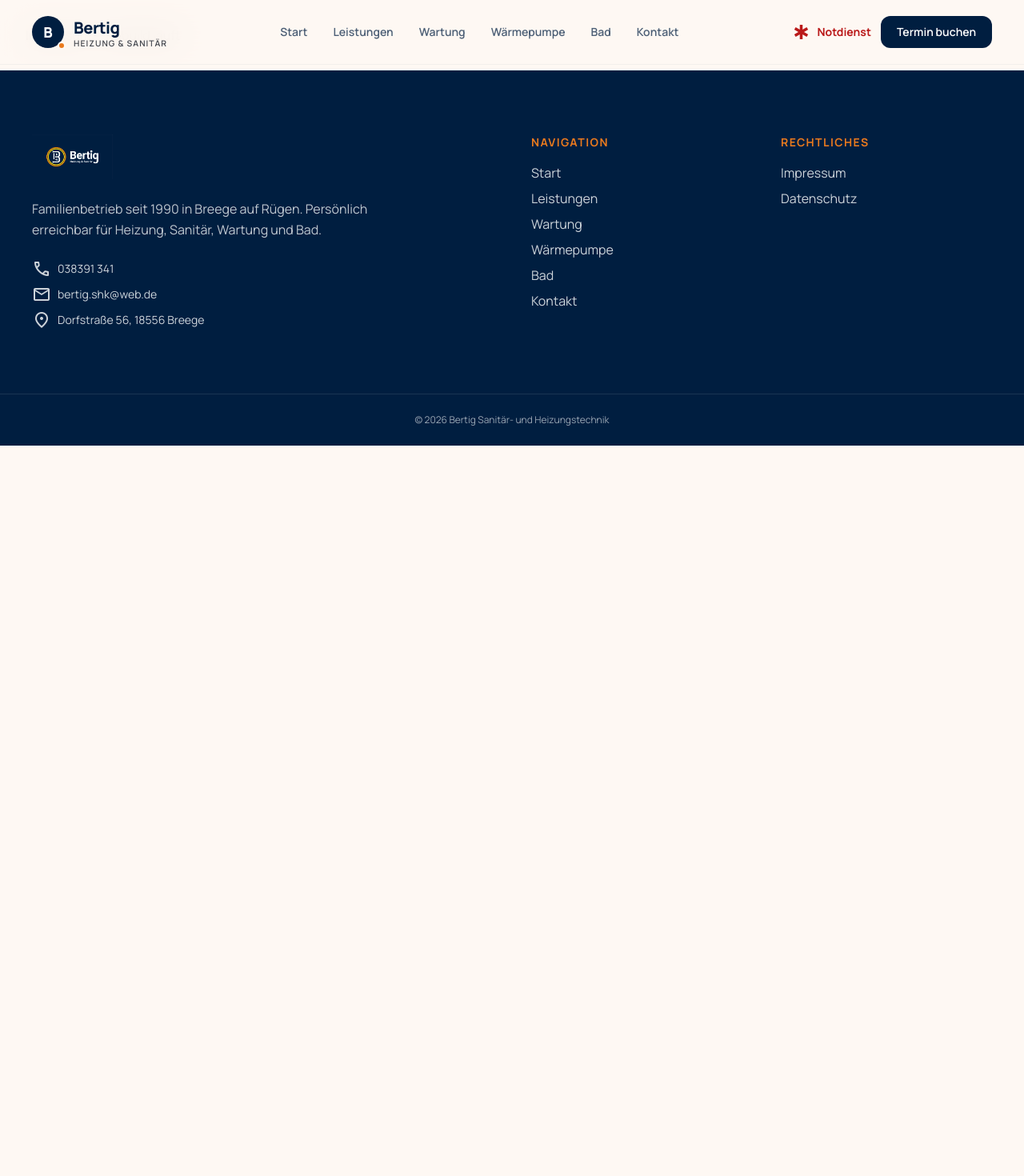
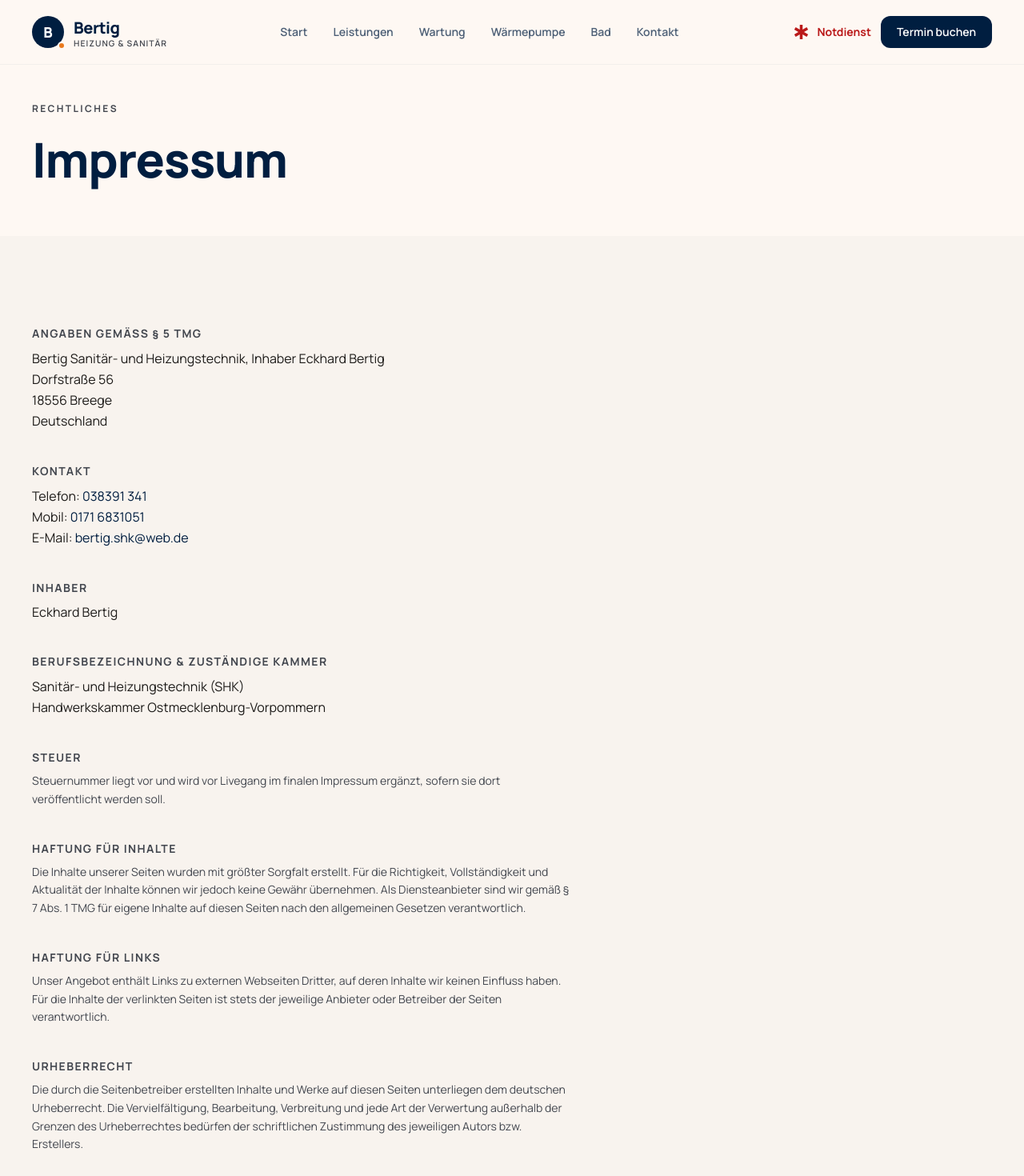
Before and after one commit to masi888/heizung-ruegen, a Next.js app: page /impressum in a window 1280 px wide. Shown: the top 1470 px of the page at 80% size. Before the commit the page ends 800 px from the top, so only its background shows below. Built offline with nearby package versions, Linux system fonts and the light colour scheme.

Commit message:
feat(impressum): legal notice page

```diff
--- a/app/impressum/page.tsx
+++ b/app/impressum/page.tsx
@@ -1,3 +1,131 @@
+import type { Metadata } from "next";
+
+import { Kicker } from "@/components/ui/kicker";
+import { Section } from "@/components/ui/section";
+import { company, legalNotice } from "@/lib/site-data";
+
+export const metadata: Metadata = {
+  title: "Impressum — Bertig Sanitär- und Heizungstechnik",
+  description: "Gesetzliche Anbieterkennzeichnung gemäß § 5 TMG.",
+};
+
 export default function ImpressumPage() {
-  return <main className="p-8">Impressum — Rebuild läuft</main>;
+  return (
+    <>
+      <section className="pt-32 pb-16 bg-surface">
+        <div className="max-w-7xl mx-auto px-6 lg:px-10">
+          <Kicker className="mb-6">Rechtliches</Kicker>
+          <h1 className="text-5xl lg:text-6xl font-extrabold text-primary tracking-[-0.02em] leading-[1.05]">
+            Impressum
+          </h1>
+        </div>
+      </section>
+
+      <Section tone="surface-low">
+        <div className="max-w-2xl space-y-10">
+          <div className="space-y-2">
+            <h2 className="text-sm font-bold uppercase tracking-widest text-on-surface-variant">
+              Angaben gemäß § 5 TMG
+            </h2>
+            <p className="text-on-surface leading-relaxed">
+              {company.legalName}
+              <br />
+              {company.address.street}
+              <br />
+              {company.address.postalCode} {company.address.city}
+              <br />
+              Deutschland
+            </p>
+          </div>
+
+          <div className="space-y-2">
+            <h2 className="text-sm font-bold uppercase tracking-widest text-on-surface-variant">
+              Kontakt
+            </h2>
+            <p className="text-on-surface leading-relaxed">
+              Telefon:{" "}
+              <a href={company.phones.landlineHref} className="text-primary hover:text-accent">
+                {company.phones.landline}
+              </a>
+              <br />
+              Mobil:{" "}
+              <a href={company.phones.mobileHref} className="text-primary hover:text-accent">
+                {company.phones.mobile}
+              </a>
+              <br />
+              E-Mail:{" "}
+              <a href={`mailto:${company.email}`} className="text-primary hover:text-accent">
+                {company.email}
+              </a>
+            </p>
+          </div>
+
+          <div className="space-y-2">
+            <h2 className="text-sm font-bold uppercase tracking-widest text-on-surface-variant">
+              Inhaber
+            </h2>
+            <p className="text-on-surface">{company.owner}</p>
+          </div>
+
+          <div className="space-y-2">
+            <h2 className="text-sm font-bold uppercase tracking-widest text-on-surface-variant">
+              Berufsbezeichnung &amp; zuständige Kammer
+            </h2>
+            <p className="text-on-surface leading-relaxed">
+              Sanitär- und Heizungstechnik (SHK)
+              <br />
+              {legalNotice.chamber}
+            </p>
+          </div>
+
+          <div className="space-y-2">
+            <h2 className="text-sm font-bold uppercase tracking-widest text-on-surface-variant">
+              Steuer
+            </h2>
+            <p className="text-on-surface-variant text-sm leading-relaxed">
+              {legalNotice.taxNotice}
+            </p>
+          </div>
+
+          <div className="space-y-2">
+            <h2 className="text-sm font-bold uppercase tracking-widest text-on-surface-variant">
+              Haftung für Inhalte
+            </h2>
+            <p className="text-on-surface-variant text-sm leading-relaxed">
+              Die Inhalte unserer Seiten wurden mit größter Sorgfalt erstellt.
+              Für die Richtigkeit, Vollständigkeit und Aktualität der Inhalte
+              können wir jedoch keine Gewähr übernehmen. Als Diensteanbieter
+              sind wir gemäß § 7 Abs. 1 TMG für eigene Inhalte auf diesen
+              Seiten nach den allgemeinen Gesetzen verantwortlich.
+            </p>
+          </div>
+
+          <div className="space-y-2">
+            <h2 className="text-sm font-bold uppercase tracking-widest text-on-surface-variant">
+              Haftung für Links
+            </h2>
+            <p className="text-on-surface-variant text-sm leading-relaxed">
+              Unser Angebot enthält Links zu externen Webseiten Dritter, auf
+              deren Inhalte wir keinen Einfluss haben. Für die Inhalte der
+              verlinkten Seiten ist stets der jeweilige Anbieter oder Betreiber
+              der Seiten verantwortlich.
+            </p>
+          </div>
+
+          <div className="space-y-2">
+            <h2 className="text-sm font-bold uppercase tracking-widest text-on-surface-variant">
+              Urheberrecht
+            </h2>
+            <p className="text-on-surface-variant text-sm leading-relaxed">
+              Die durch die Seitenbetreiber erstellten Inhalte und Werke auf
+              diesen Seiten unterliegen dem deutschen Urheberrecht. Die
+              Vervielfältigung, Bearbeitung, Verbreitung und jede Art der
+              Verwertung außerhalb der Grenzen des Urheberrechtes bedürfen der
+              schriftlichen Zustimmung des jeweiligen Autors bzw. Erstellers.
+            </p>
+          </div>
+        </div>
+      </Section>
+    </>
+  );
 }
```
